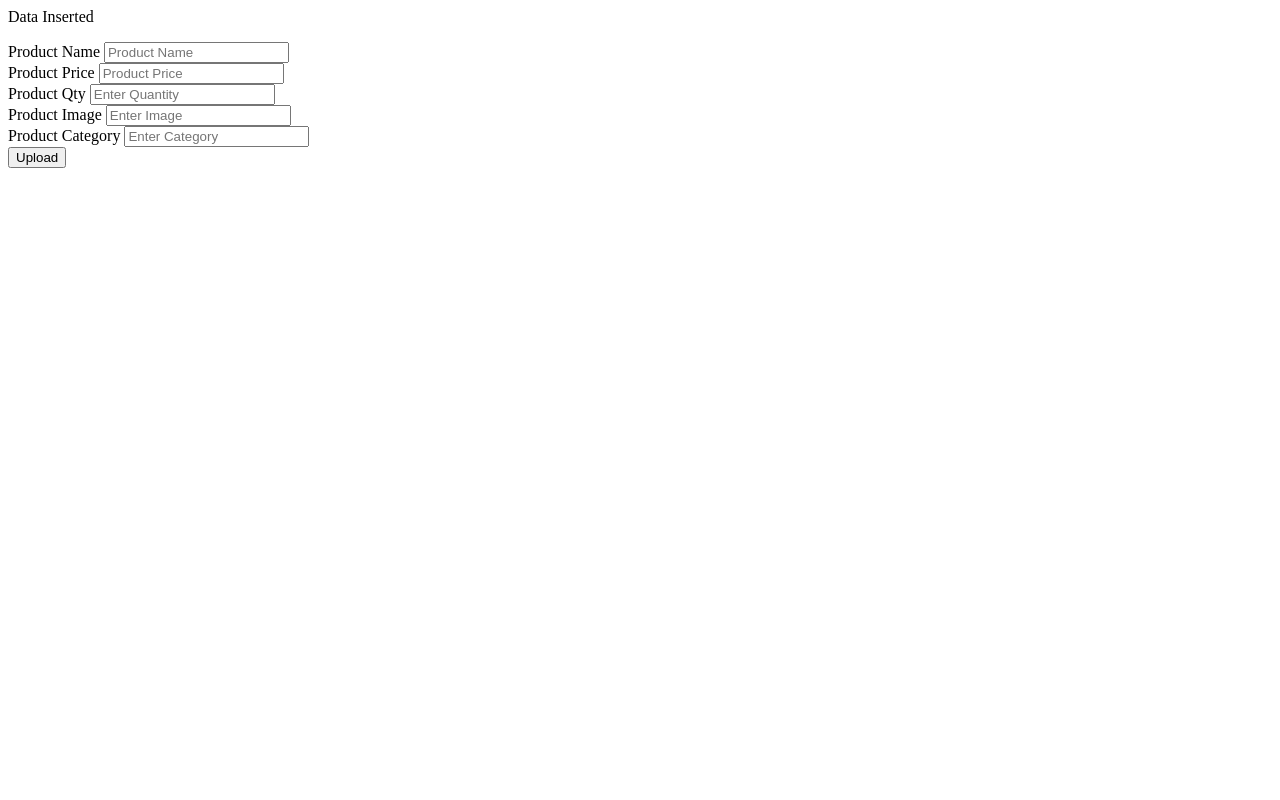
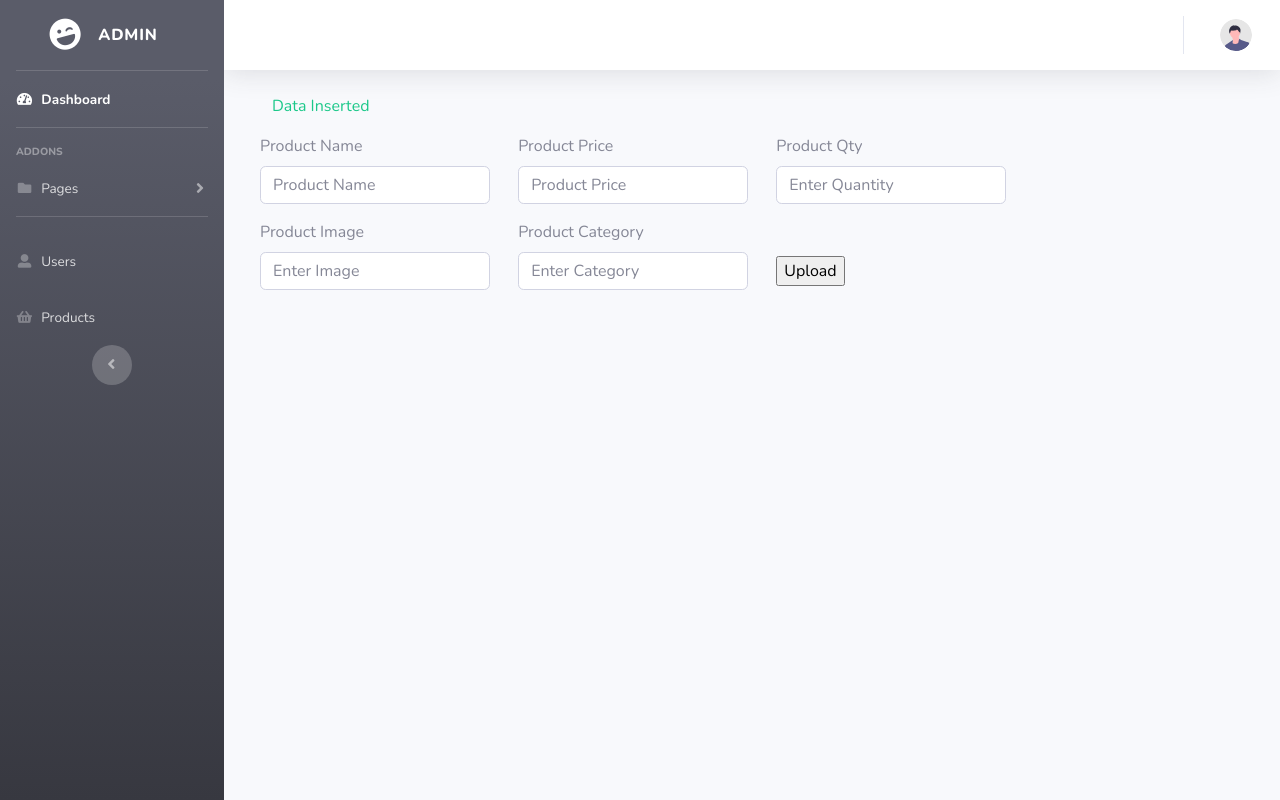
Before and after one commit to AmirSahil/ci-login-system, a CodeIgniter app: page /database/index.php/products/inserted in a window 1280 px wide. Run offline with CodeIgniter, Linux system fonts and the light colour scheme; data that the repository does not hold is empty.

Commit message:
database insert changes

```diff
--- a/application/controllers/Products.php
+++ b/application/controllers/Products.php
@@ -2,7 +2,9 @@
 class Products extends CI_Controller
 {
     public function index(){
-        $this->load->view('admin/pages/products');
+        $page_data['page_title'] = 'Products';
+        $page_data['page'] = 'products';
+        $this->load->view('admin/index',$page_data);
     }
 
     public function form_validation(){
@@ -22,7 +24,7 @@ class Products extends CI_Controller
             );
 
             $this->Products_model->insert_data($data);
-            redirect(base_url() . "Products/inserted");
+            redirect(base_url()/admin . "Products/inserted");
 
         } else{
             $this->index();
--- a/application/views/admin/pages/products.php
+++ b/application/views/admin/pages/products.php
@@ -1,5 +1,6 @@
 
-    <form method="post" class="pl-5" action="<?php echo base_url()?>admin/Products/form_validation">
+    <form method="post" class="pl-5" action="<?php echo base_url()?>Products/form_validation">
+
     <?php
     if($this->uri->segment(2) == "inserted"){
         echo '<p class="text-success">Data Inserted</p>';
@@ -43,4 +44,5 @@
                 <input type="submit" name="upload" value="Upload"/>
             </div>
         </div>
+
     </form>
```
